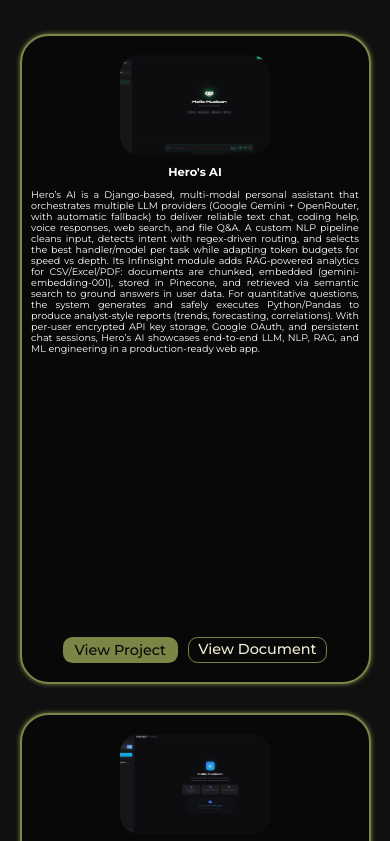
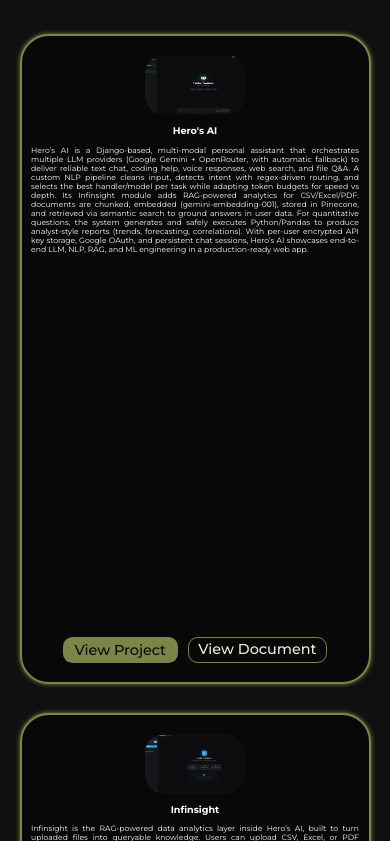
Before and after one commit to Hudsonmathew1910/Hudson-Portfolio, a plain HTML site: page index.html in a window 390 px wide. Shown: the part 4500-5341 px from the top of the page. Drawn offline with nearby package versions, Linux system fonts and the light colour scheme; a web font is replaced by a local one.

Commit message:
Update style.css

```diff
--- a/style.css
+++ b/style.css
@@ -604,14 +604,15 @@ section{
         padding: 2rem 1rem;
         gap: 1rem;
     }
+   }
     .project-card > img {
-        width: 150px;
-        height: 100px;
+        width: 100px;
+        height: 60px;
     }
     .project-card h3{
-        font-size: 1.2rem;
+        font-size: 1rem;
     }
     .project-card p{
-        font-size: 1rem;
+        font-size: 0.8rem;
     }
 }
```
